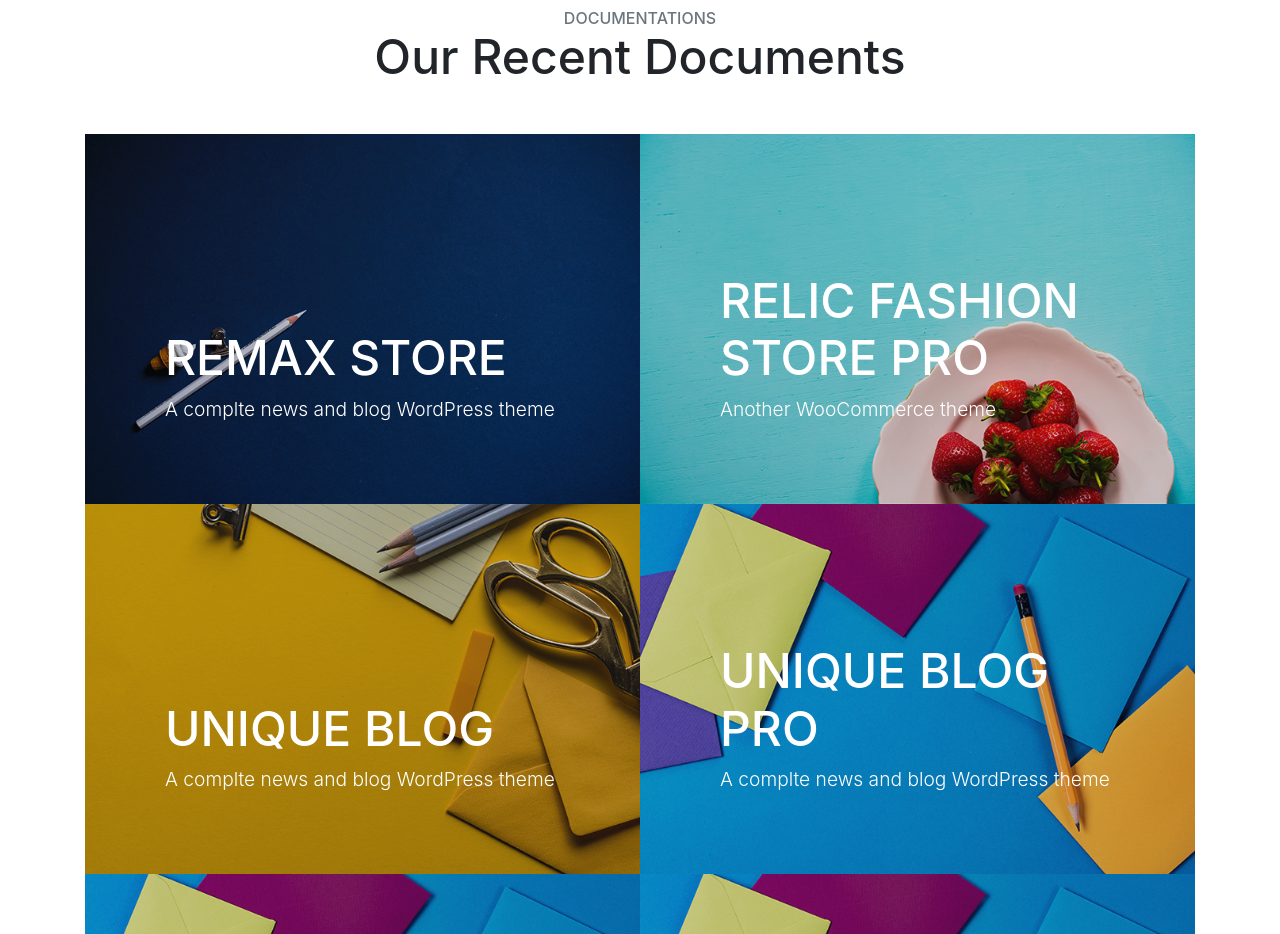
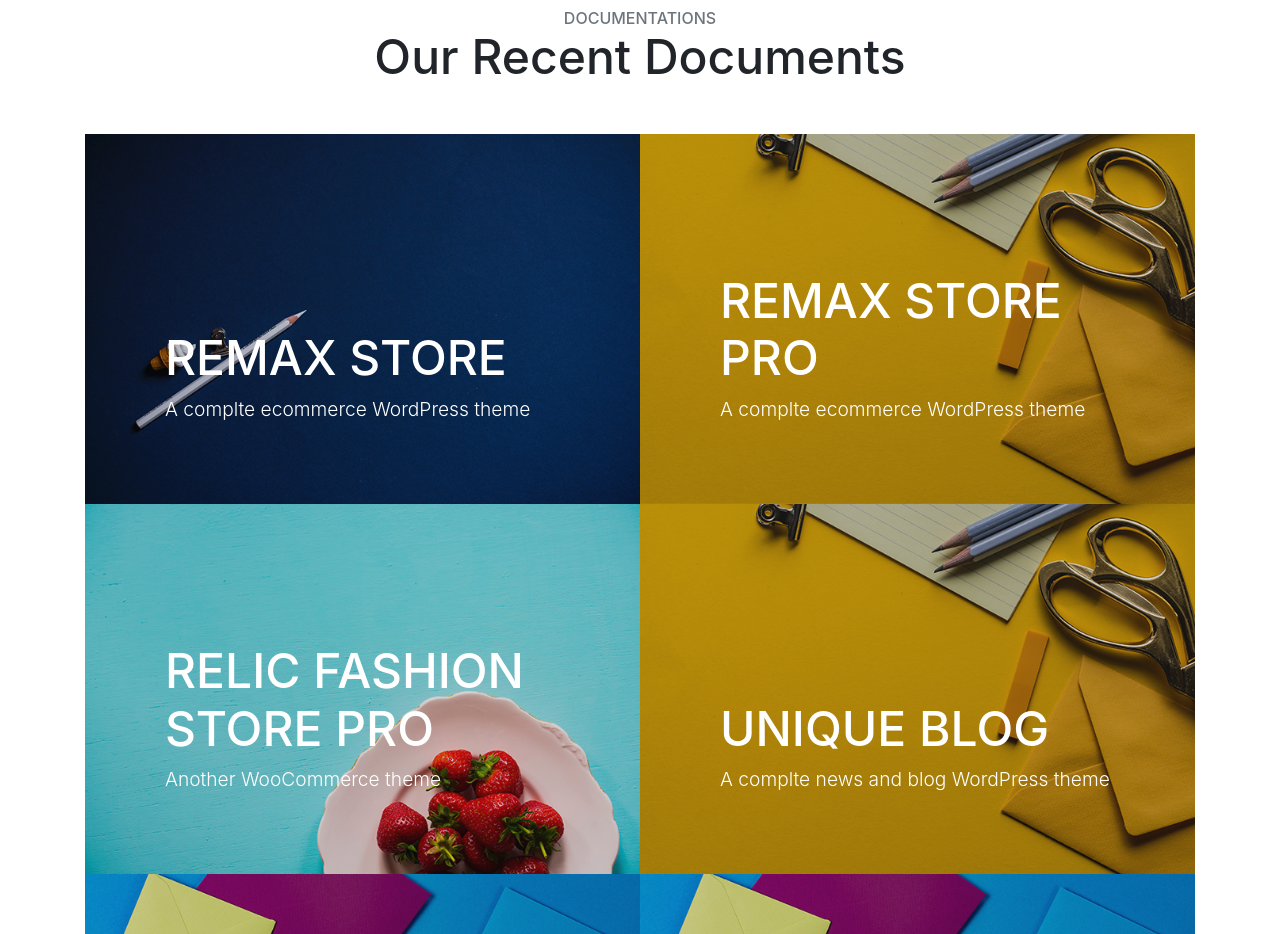
Before and after one commit to themerelic/themerelic.github.io, a website with bundled scripts: page index.html in a window 1280 px wide. Shown: the part 2660-3594 px from the top of the page. Built offline with nearby package versions, Linux system fonts and the light colour scheme.

Commit message:
add the remax store pro

```diff
--- a/index.html
+++ b/index.html
@@ -144,17 +144,37 @@
           <h2 class="mb-5">Our Recent Documents</h2>
         </div>
         <div class="row no-gutters">
+
+          <!-- Remax Store -->
           <div class="col-lg-6">
             <a class="portfolio-item" href="/remax-store/">
               <span class="caption">
                 <span class="caption-content">
                   <h2>Remax Store</h2>
-                  <p class="mb-0">A complte news and blog WordPress theme</p>
+                  <p class="mb-0">A complte ecommerce WordPress theme</p>
                 </span>
               </span>
               <img class="img-fluid" src="img/portfolio-2.jpg" alt="">
             </a>
           </div>
+          <!-- !end Remax Store -->
+
+          <!-- Remax Store Pro -->
+          <div class="col-lg-6">
+            <a class="portfolio-item" href="/remax-store-pro/">
+              <span class="caption">
+                <span class="caption-content">
+                  <h2>Remax Store Pro</h2>
+                  <p class="mb-0">A complte ecommerce WordPress theme</p>
+                </span>
+              </span>
+              <img class="img-fluid" src="img/portfolio-4.jpg" alt="">
+            </a>
+          </div>
+          <!-- !end Remax Store Pro -->
+
+
+          <!-- relic fashion store -->
           <div class="col-lg-6">
             <a class="portfolio-item" href="/relic-fashion-store">
               <span class="caption">
@@ -166,6 +186,9 @@
               <img class="img-fluid" src="img/portfolio-3.jpg" alt="">
             </a>
           </div>
+          <!-- !relic fashion store -->
+
+
           <div class="col-lg-6">
             <a class="portfolio-item" href="/unique-blog/">
               <span class="caption">
```
